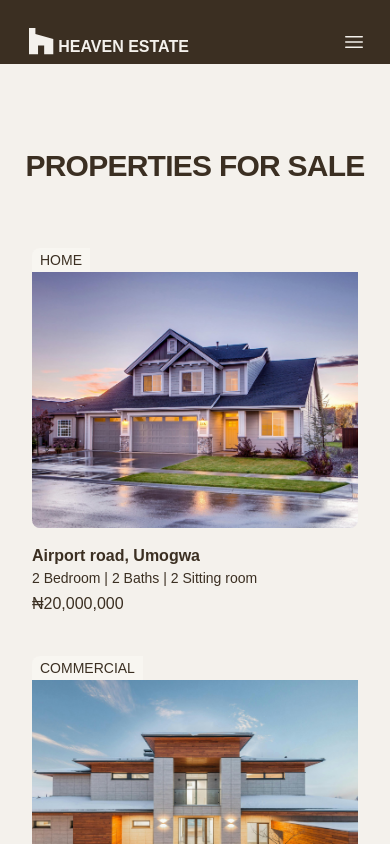
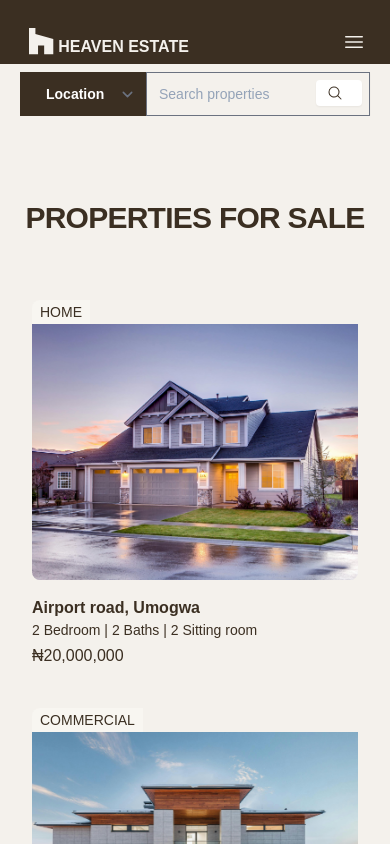
Before and after one commit to debbyeze/estate, a React (Create React App) app: page /properties in a window 390 px wide. Shown: the top 844 px of the page. Built offline with nearby package versions, Linux system fonts and the light colour scheme.

Commit message:
search in small screen

```diff
--- a/src/components/Nav/index.js
+++ b/src/components/Nav/index.js
@@ -115,40 +115,19 @@ const navigate = useNavigate();
                     <a
                       key={item.name}
                       href={item.href}
-                      className="-mx-3 block rounded-lg px-3 py-2 text-base font-semibold leading-7 text-brown hover:bg-brown hover:text-light"
+                      className="-mx-3 block rounded-lg px-3 py-2 text-base font-semibold leading-7 text-brown hover:bg-brown hover:text-light "
                     >
-                      {item.name}
+                      {item.name }
                     </a>
+
                   ))}
+
                 </div>
 
                 {/* search */}
                 <div className="py-6">
                   <div className="w-full max-w-sm max-w-[200px]">
-  <div className="relative flex rounded-md ">
-  <select id="countries" className="bg-brown border border-offwhite text-white text-sm focus:ring-brown focus:border-brown display-inline p-6 pt-2.5 pb-2.5" value={searchCategory}
-      onChange={(e) => setSearchCategory(e.target.value)}>
-    <option>Location</option>
-    <option>Type</option>
-    <option>features</option>
-    <option>description</option>
 
-  </select>
-    <input
-      className="w-full bg-transparent placeholder:text-slate-400 text-brown text-sm border border-slate-200 rounded-md pl-3 pr-4 py-2 transition duration-300 ease focus:outline-none focus:border-brown hover:border-brown shadow-sm focus:shadow"
-      placeholder="Search properties" value={searchTerm}
-      onChange={(e) => setSearchTerm(e.target.value)}
-    />
-    <button onClick={handleSearch}
-      className="absolute top-1 right-1 flex items-center rounded bg-offwhite py-1 px-2.5 border border-transparent text-center text-sm text-brown transition-all shadow-sm hover:shadow focus:bg-brown focus:shadow-none focus:text-offwhite hover:text-offwhite
-      active:text-offwhite active:bg-brown hover:bg-brown active:shadow-none disabled:pointer-events-none disabled:opacity-50 disabled:shadow-none"
-      type="button"
-    >
-      <svg xmlns="http://www.w3.org/2000/svg" viewBox="0 0 24 24" fill="currentColor" className="w-4 h-4 mr-2">
-        <path fill-rule="evenodd" d="M10.5 3.75a6.75 6.75 0 1 0 0 13.5 6.75 6.75 0 0 0 0-13.5ZM2.25 10.5a8.25 8.25 0 1 1 14.59 5.28l4.69 4.69a.75.75 0 1 1-1.06 1.06l-4.69-4.69A8.25 8.25 0 0 1 2.25 10.5Z" clip-rule="evenodd" />
-      </svg>
-    </button>
-  </div>
             </div>
                 </div>
               </div>
--- a/src/components/Overview/index.js
+++ b/src/components/Overview/index.js
@@ -1,11 +1,11 @@
 import { useParams } from "react-router-dom";
 import { FontAwesomeIcon } from "@fortawesome/react-fontawesome";
 import {faWhatsapp} from "@fortawesome/free-brands-svg-icons";
-import {faCartPlus} from "@fortawesome/free-solid-svg-icons";
 import listing from "../../assets/listing.json";
 import PropertyCard from "../PropertyCard";
 import NoPage from "../NoPage";
 import PageTitle from "../page-title";
+
 
 export default function Overview() {
   const { id } = useParams();
--- a/src/components/Properties/index.js
+++ b/src/components/Properties/index.js
@@ -1,14 +1,57 @@
+import { useState } from 'react'
 import listing from "../../assets/listing.json";
 import PageTitle from "../page-title";
 import PropertyCard from "../PropertyCard";
+import {useNavigate} from 'react-router-dom';
+
 
 
 const Properties = () =>{
 
+const [searchTerm, setSearchTerm] = useState("");
+const [searchCategory, setSearchCategory] = useState("");
+
+const navigate = useNavigate();
+
+  const handleSearch =() =>{
+   const searchTermed = searchTerm.toLowerCase().replace(/[\s,]+/g, ' ').trim();
+   if (searchTermed) {
+       navigate(`/properties/${searchCategory}?search=${searchTermed}`);
+
+   }
+
+  };
+
    return (
    <>
+
    <PageTitle title="Properties | Heaven estate"/>
+
     <section className=" bg-brown pt-16">
+      <div className=" relative px-5 bg-offwhite flex md:hidden pt-2">
+  <select id="countries" className="bg-brown border-2 border-r-0 border-brown text-white font-bold text-sm focus:ring-brown focus:border-brown display-inline p-6 pt-2.5 pb-2.5" value={searchCategory}
+      onChange={(e) => setSearchCategory(e.target.value)}>
+    <option>Location</option>
+    <option>Type</option>
+    <option>features</option>
+    <option>description</option>
+
+  </select>
+    <input
+      className="w-full bg-transparent placeholder:text-slate-400 text-brown text-sm  pl-3 pr-4 py-2 transition duration-300 ease focus:outline-none border  border-slate focus:border-brown hover:border-brown shadow-sm focus:shadow"
+      placeholder="Search properties" value={searchTerm}
+      onChange={(e) => setSearchTerm(e.target.value)}
+    />
+    <button onClick={handleSearch}
+      className="absolute top-4 right-5 mr-2 flex items-center rounded bg-white py-1 px-2.5 border border-transparent text-center text-sm text-brown transition-all shadow-sm hover:shadow focus:bg-brown focus:shadow-none focus:text-offwhite hover:text-offwhite
+      active:text-offwhite active:bg-brown hover:bg-brown active:shadow-none disabled:pointer-events-none disabled:opacity-50 disabled:shadow-none"
+      type="button"
+    >
+      <svg xmlns="http://www.w3.org/2000/svg" viewBox="0 0 24 24" fill="currentColor" className="w-4 h-4 mr-2">
+        <path fill-rule="evenodd" d="M10.5 3.75a6.75 6.75 0 1 0 0 13.5 6.75 6.75 0 0 0 0-13.5ZM2.25 10.5a8.25 8.25 0 1 1 14.59 5.28l4.69 4.69a.75.75 0 1 1-1.06 1.06l-4.69-4.69A8.25 8.25 0 0 1 2.25 10.5Z" clip-rule="evenodd" />
+      </svg>
+    </button>
+  </div>
    <div className="bg-offwhite relative isolate px-6 pt-1">
     <h2 className="text-3xl font-semibold tracking-tight text-brown pt-20 text-center sm:text-4xl">PROPERTIES FOR SALE</h2>
     <div className=" mx-auto max-w-2xl px-2 py-16 sm:px-6 sm:py-20 lg:max-w-7xl lg:px-16 lg:py-8">
--- a/src/components/Search/index.js
+++ b/src/components/Search/index.js
@@ -18,13 +18,19 @@ const Search = () =>{
    <div className="bg-offwhite relative isolate px-6 pt-1">
     <h2 className="text-3xl font-semibold tracking-tight text-brown pt-20 text-center sm:text-4xl">PROPERTIES FOR SALE</h2>
     <div className=" mx-auto max-w-2xl px-2 py-16 sm:px-6 sm:py-20 lg:max-w-7xl lg:px-16 lg:py-8">
+    { filterProperties.length > 0 ?
         <div className="grid container  grid-cols-1 gap-x-6 gap-y-10 sm:grid-cols-2 lg:grid-cols-3 xl:grid-cols-3 xl:gap-x-12">
-        { filterProperties.length > 0 ? (filterProperties.map((property)=>(
+         {filterProperties.map((property)=>(
        <PropertyCard key={property.id} property= {property}/>
-        ))): (
-          <p className="text-brown ">No {searchTerm}  property found</p>
+        ))}
+       </div>
+       : (
+        <div className="flex justify-center items-center">
+             <p className="text-brown text-center">No {searchTerm}  property found</p>
+
+        </div>
+
         )};
-       </div>
       </div>
       </div>
       </section>
```
